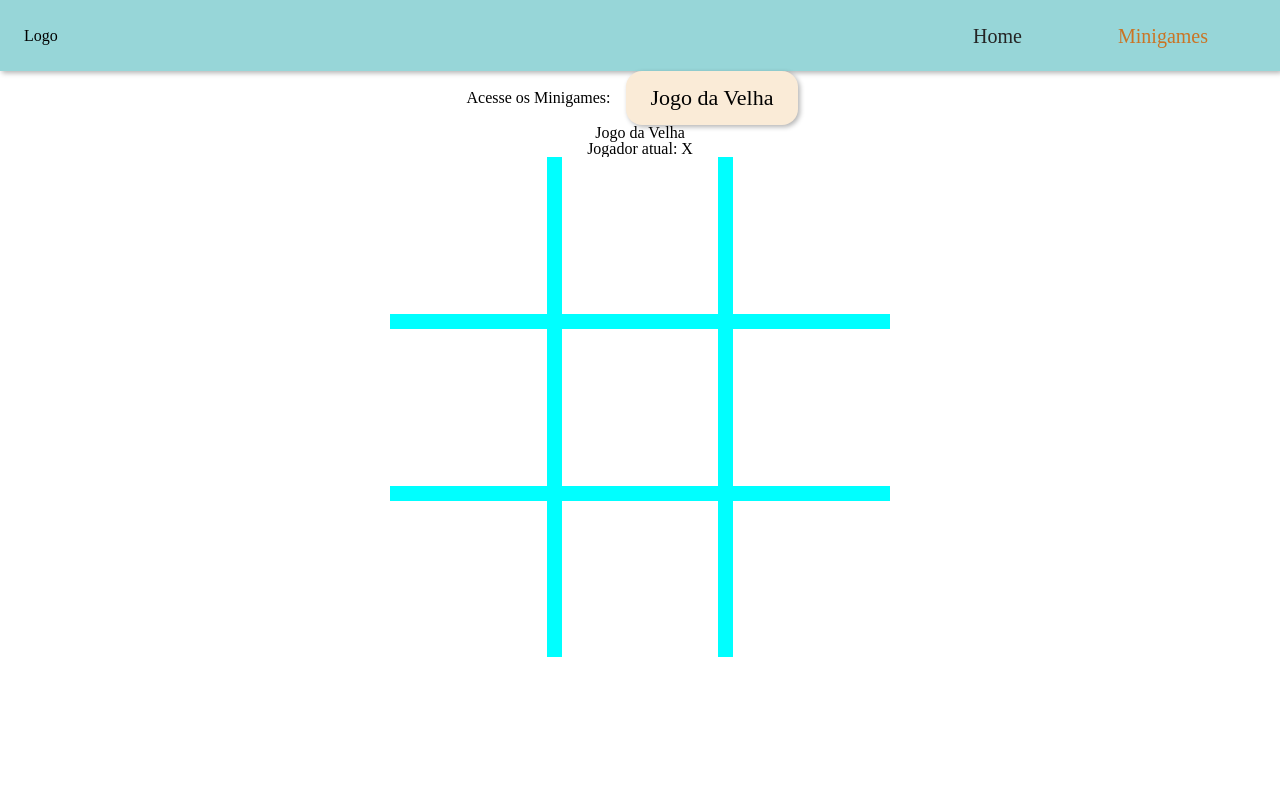
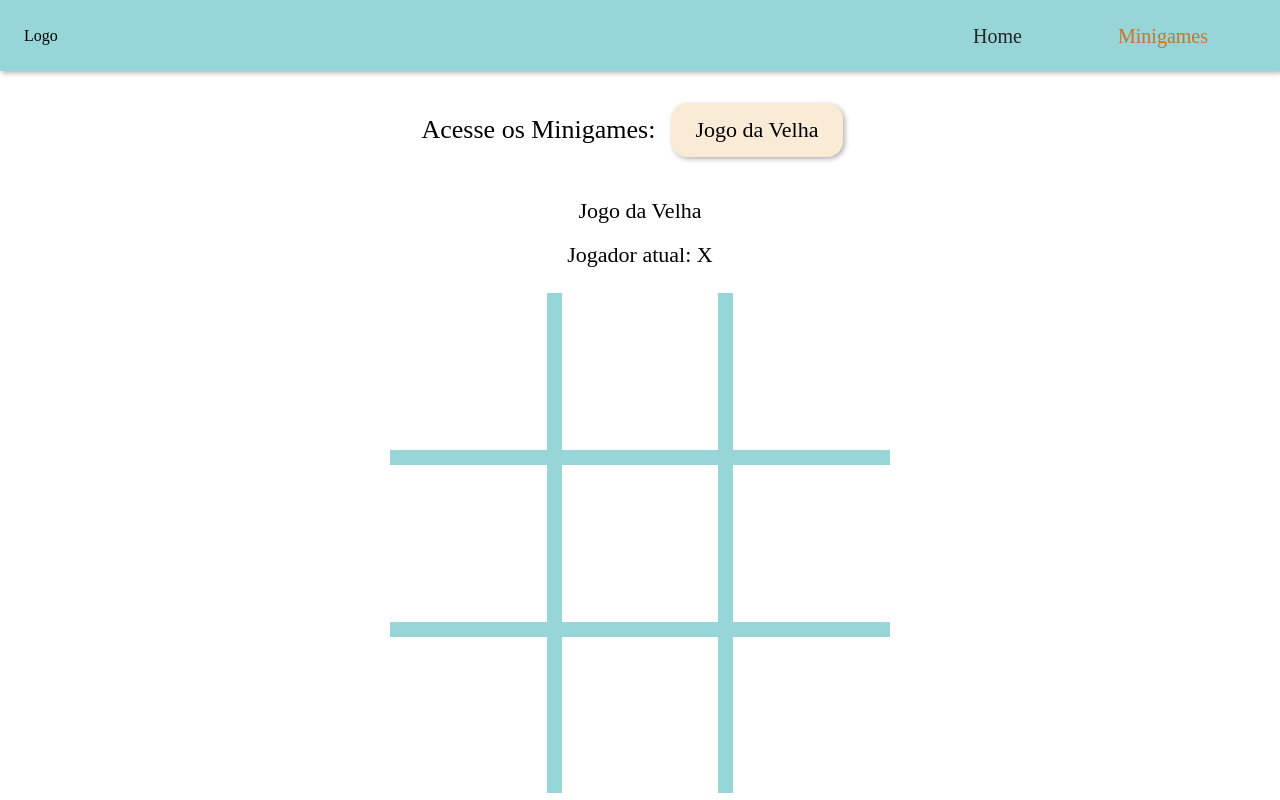
Before and after one commit to larifar/treinos-angular, an Angular app: page /minigames in a window 1280 px wide. Both pictures are taken after a click on the item "Jogo da Velha". Built offline with nearby package versions, Linux system fonts and the light colour scheme.

Commit message:
edited h2 and add margin to jogo-da-velha component

```diff
--- a/src/app/games/joga-da-velha/joga-da-velha.component.css
+++ b/src/app/games/joga-da-velha/joga-da-velha.component.css
@@ -4,6 +4,7 @@
   justify-content: center;
   height: 100%;
   width: 100%;
+  margin-top: 2rem;
 }
 
 .title{
@@ -12,7 +13,17 @@
   align-items: center;
 }
 
+h2{
+  margin: 0.5em 0;
+  font-size: 22px;
+}
+
+.endgame{
+  color: brown;
+}
+
 .grid-velha{
+  margin-top: 1rem;
   width: 500px;
   height: 500px;
   display: grid;
@@ -21,7 +32,7 @@
   justify-items: center;
   gap: 15px;
   align-items: center;
-  background-color: aqua;
+  background-color: rgb(151, 214, 216);
 }
 
 .item{
@@ -31,4 +42,5 @@
   width: 100%;
   height: 100%;
   background-color: white;
+  font-size: 80px;
 }
--- a/src/app/games/joga-da-velha/joga-da-velha.component.html
+++ b/src/app/games/joga-da-velha/joga-da-velha.component.html
@@ -1,10 +1,10 @@
 <div class="container-center">
   <div>
     <div class="title">
-    <h1>Jogo da Velha</h1>
+    <h2>Jogo da Velha</h2>
     <h2 *ngIf="!winner && !gameover"> Jogador atual: {{currentPlayer}}</h2>
-    <h2 *ngIf="winner"> Jogador Vencedor: {{currentPlayer}}</h2>
-    <h2 *ngIf="gameover && !winner"> Empate!</h2>
+    <h2 class="endgame" *ngIf="winner"> Jogador Vencedor: {{currentPlayer}}</h2>
+    <h2 class="endgame" *ngIf="gameover && !winner"> Empate!</h2>
   </div>
 
   <div class="grid-velha">
--- a/src/app/pages/minigames/minigames.component.css
+++ b/src/app/pages/minigames/minigames.component.css
@@ -2,6 +2,11 @@
   display: flex;
   justify-content: center;
   align-items: center;
+  margin-top: 2rem;
+}
+
+h1{
+  font-size: 26px;
 }
 
 ul{
```
